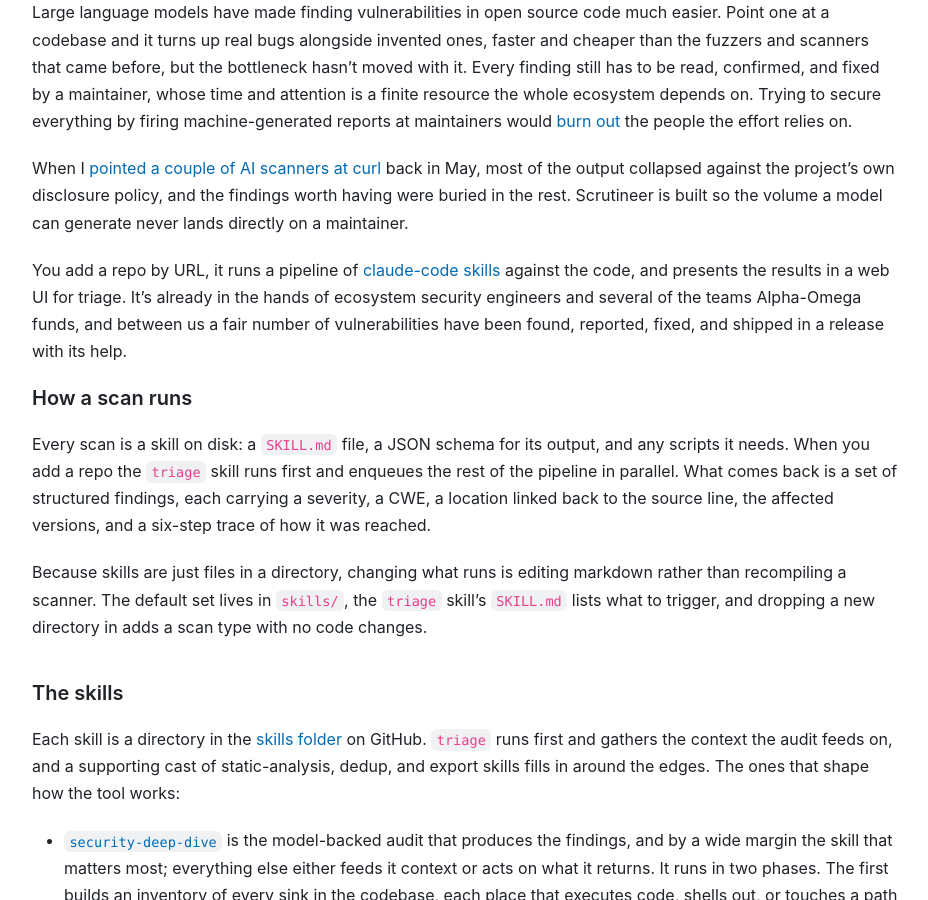
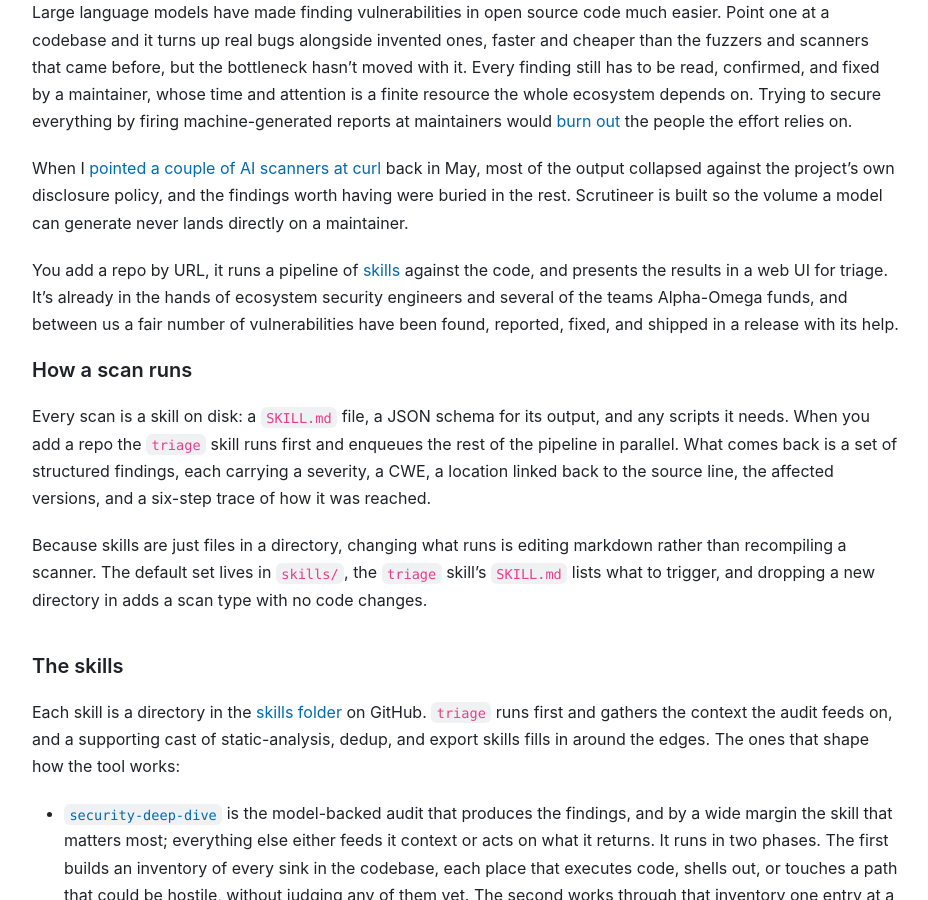
Before and after one commit to andrew/nesbitt.io, a Jekyll site: the page built from _posts/2026-06-25-scrutineer.md, in a window 1280 px wide and 900 px high, scrolled down 472 px. Shown: the whole window, without its empty margins (173-1101 px from the left). Built offline with Jekyll 4.4.1, drawn with Linux system fonts in a browser that asks for light colours; comment, search, counter and statistics services are not loaded.

Commit message:
Just skills

```diff
--- a/_data/stats.json
+++ b/_data/stats.json
@@ -1,5 +1,5 @@
 {
-  "generated_at": "2026-06-18T16:18:33Z",
+  "generated_at": "2026-06-18T19:08:34Z",
   "total_posts": 166,
   "total_words": 231638,
   "reading_minutes": 1159,
--- a/_posts/2026-06-25-scrutineer.md
+++ b/_posts/2026-06-25-scrutineer.md
@@ -15,7 +15,7 @@
 
 When I [pointed a couple of AI scanners at curl](/2026/05/12/not-a-security-issue.html) back in May, most of the output collapsed against the project's own disclosure policy, and the findings worth having were buried in the rest. Scrutineer is built so the volume a model can generate never lands directly on a maintainer.
 
-You add a repo by URL, it runs a pipeline of [claude-code skills](https://agentskills.io) against the code, and presents the results in a web UI for triage. It's already in the hands of ecosystem security engineers and several of the teams Alpha-Omega funds, and between us a fair number of vulnerabilities have been found, reported, fixed, and shipped in a release with its help.
+You add a repo by URL, it runs a pipeline of [skills](https://agentskills.io) against the code, and presents the results in a web UI for triage. It's already in the hands of ecosystem security engineers and several of the teams Alpha-Omega funds, and between us a fair number of vulnerabilities have been found, reported, fixed, and shipped in a release with its help.
 
 ### How a scan runs
 
```
